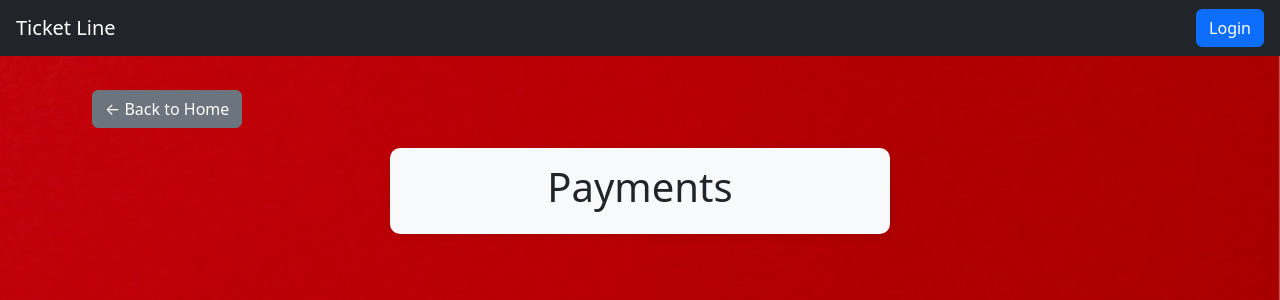
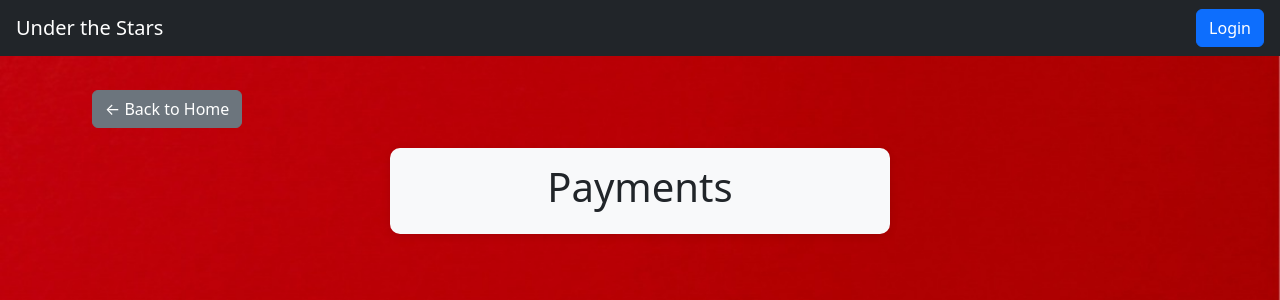
Before and after one commit to ThabangLedwaba84/Ticket-System, a Flask app: page /buy in a window 1280 px wide. Shown: the top 300 px of the page. Run offline with Flask 3, Linux system fonts and the light colour scheme.

Commit message:
Update base.html

```diff
--- a/templates/base.html
+++ b/templates/base.html
@@ -68,7 +68,7 @@ footer {
 <body>
 
 <nav class="navbar navbar-dark bg-dark px-3">
-    <a class="navbar-brand" href="/">Ticket Line</a>
+    <a class="navbar-brand" href="/">Under the Stars</a>
 
 <div class="d-flex gap-2">
 
```
